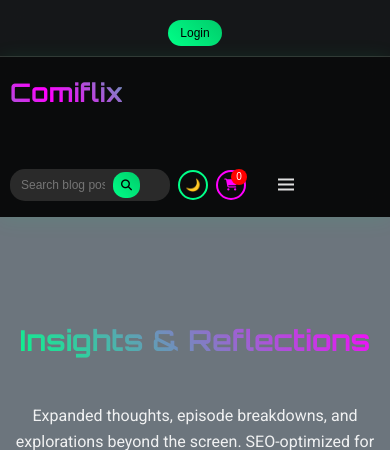
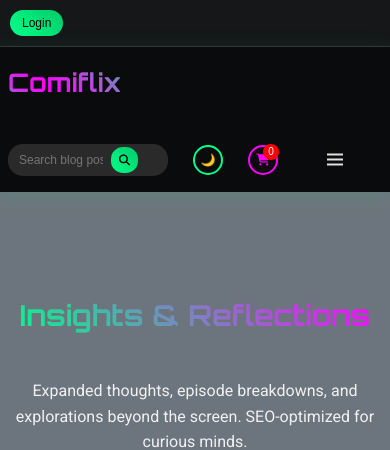
Before and after one commit to Joseh474/comiflix, a PHP site: page /blog.html in a window 390 px wide. Shown: the top 450 px of the page. Run offline with PHP 8.4, Linux system fonts and the light colour scheme; some libraries are stand-ins or nearby versions.

Commit message:
styles.css

```diff
--- a/styles.css
+++ b/styles.css
@@ -1109,37 +1109,7 @@
     }
 }
 
-@media (max-width: 480px) {
-    .container {
-        padding: 0 10px;
-    }
-
-    #menu-icon {
-    font-size: 35px;
-    color: white;
-    cursor: pointer;
-    margin-left: 25px;
-    display: flex;
-}
-
-    h1 { font-size: 2rem; }
-    h2 { font-size: 2rem; }
-
-    .top-header .container {
-        flex-direction: column;
-        gap: 10px;
-    }
-    .nav-menu  {
-    display: none;
-    list-style: none;
-    gap: 30px;
-    flex-wrap: wrap;
-}
-
-    .social-links {
-        justify-content: center;
-    }
-}
+
 
 /* Additional Styles for Functionality */
 .upvote-btn {
@@ -1377,7 +1347,8 @@
 
     .top-header .container {
 
-        text-align: right;
+        text-align: center;
+        gap: 0px;
 
     }
 
@@ -1387,16 +1358,17 @@
     }
 
     .social-links {
-        justify-content: right;
-        gap: 0px;
+        justify-content: center;
+        gap: 0;
+        display: none;
     }
 
     .social-links a {
         font-size: 16px;
         width: 32px;
         height: 32px;
-        display: none;
-        align-items: center;
+        display: flex;
+        align-items: right;
         justify-content: center;
         border-radius: 50%;
     }
@@ -1418,10 +1390,19 @@
         display: none;
     }
 
-    .nav-menu.mobile-active {
+       .nav-menu.mobile-active {
         display: block !important;
-    }
-
+        position: absolute;
+        top: 100%;
+        left: 0;
+        right: 0;
+        background: rgba(0, 0, 0, 0.98);
+        backdrop-filter: blur(15px);
+        border-top: 1px solid rgba(51, 51, 51, 0.5);
+        box-shadow: 0 8px 30px rgba(0, 0, 0, 0.7);
+        z-index: 999;
+        animation: slideDown 0.3s ease;
+    }
     .nav-menu.mobile-active ul {
         flex-direction: column;
         gap: 0;
@@ -1444,7 +1425,8 @@
         flex-direction: row;
         justify-content: space-between;
         align-items: center;
-        padding: 0 10px;
+        padding: 0 8px;
+        gap: 0;
     }
 
     .logo h1 {
@@ -1452,7 +1434,7 @@
     }
 
     .header-right {
-        gap: 8px;
+        gap: 25px;
         order: 0;
         width: auto;
     }
```
